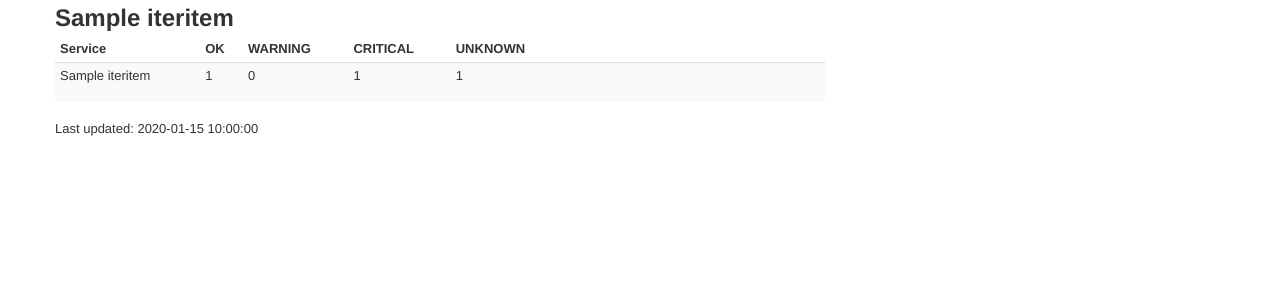
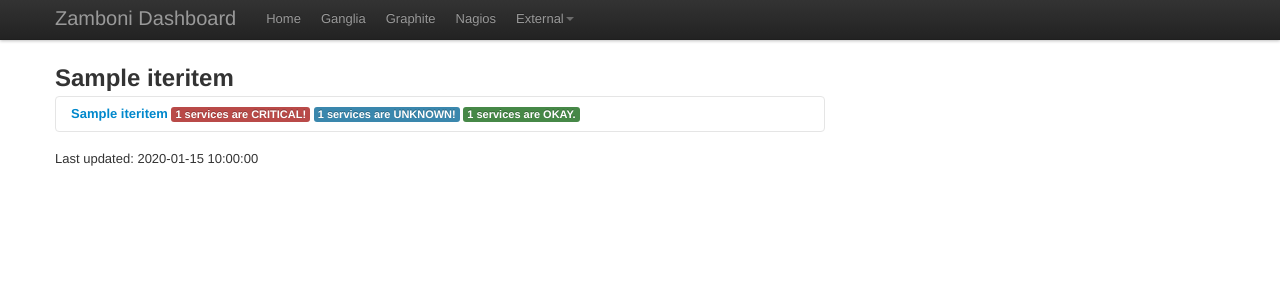
Before and after one commit to mozilla/zamboni-dashboard, a Flask app: template zamboni_dashboard/templates/nagios.html in a window 1280 px wide. Shown: the top 300 px of the page. Run offline with Flask 2, Linux system fonts and the light colour scheme; the template is opened without the code that fills it: most values are stand-ins (such as "Sample title", 1, 10 or a date in 2020); some libraries are stand-ins or nearby versions.

Commit message:
add navbar, clean up /nagios

```diff
--- a/zamboni_dashboard/templates/base.html
+++ b/zamboni_dashboard/templates/base.html
@@ -1,14 +1,40 @@
 <!DOCTYPE html>
-<html>
+<html lang="en">
     <head>
         <meta charset="utf-8">
+        <meta name="viewport" content="width=device-width, initial-scale=1.0">
         <title>{% block title %}Zamboni Dashboard{% endblock %}</title>
         <link rel="stylesheet" href="{{ url_for('static', filename='bootstrap/css/bootstrap.min.css') }}" />
         <link rel="stylesheet" href="{{ url_for('static', filename='css/style.css') }}" />
         <script src="{{ url_for('static', filename='js/jquery-1.7.2.min.js') }}"></script>
         <script src="{{ url_for('static', filename='bootstrap/js/bootstrap.min.js') }}"></script>
+        <style>
+            body {
+                padding-top: 60px;
+            }
+        </style>
     </head>
     <body>
+        <div class="navbar navbar-fixed-top">
+            <div class="navbar-inner">
+                <div class="container">
+                    <a class="brand" href="#">Zamboni Dashboard</a>
+                    <ul class="nav">
+                        <li><a href="{{ url_for('index') }}">Home</a></li>
+                        <li><a href="{{ url_for('ganglia') }}">Ganglia</a></li>
+                        <li><a href="{{ url_for('graphite') }}">Graphite</a></li>
+                        <li><a href="{{ url_for('nagios') }}">Nagios</a></li>
+                        <li class="dropdown">
+                        <a href="#" class="dropdown-toggle" data-toggle="dropdown">External<b class="caret"></b></a>
+                        <ul class="dropdown-menu">
+                            <li><a href="https://bit.ly/amo_ops_bug">File an operations bug</a></li>
+                            <li><a href="https://mana.mozilla.org/wiki/display/websites/addons.mozilla.org">Operations documentation</a></li>
+                        </ul>
+                        </li>
+                    </ul>
+                </div>
+            </div>
+        </div>
         <div class="container">
             {% block content %}
             {% endblock %}
--- a/zamboni_dashboard/templates/index.html
+++ b/zamboni_dashboard/templates/index.html
@@ -1,6 +1,5 @@
 {% extends 'base.html' %}
 {% block content %}
-    <h1>Zamboni Dashboard</h1>
     <dl id="menu">
         <dt>External Resources</td>
         <dd>
--- a/zamboni_dashboard/templates/nagios.html
+++ b/zamboni_dashboard/templates/nagios.html
@@ -4,29 +4,38 @@
     {% for group, service_groups in status.iteritems() %}
         <div class="span8">
             <h2>{{ group }}</h2>
-        <table class="table table-striped table-condensed">
-            <thead>
-                <tr><th>Service</th><th>OK</th><th>WARNING</th><th>CRITICAL</th><th>UNKNOWN</th></tr>
-            </thead>
-        <tbody>
+            <div class="accordion">
                 {% for service_group, services in service_groups.iteritems() %}
-            <tr class="nagios_row">
-                <td>{{ service_group }}</td>
-                <td>{{ services.OK|length }}</td>
-                <td>{{ services.WARNING|length }}</td>
-                <td>{{ services.CRITICAL|length }}</td>
-                <td>{{ services.UNKNOWN|length }}</td>
-                <td>
-                    <dl class="collapse in service_host_list dl-horizontal">
+                    <div class="accordion-group">
+                        <div class="accordion-heading">
+                            <a class="accordion-toggle">
+                                <strong>{{ service_group }}</strong>
+                                {% if services.CRITICAL %}
+                                <span class="label label-important">{{ services.CRITICAL|length }} services are CRITICAL!</span>
+                                {% endif %}
+                                {% if services.WARNING %}
+                                <span class="label label-warning">{{ services.WARNING|length}} services are WARNING!</span>
+                                {% endif %}
+                                {% if services.UNKNOWN %}
+                                <span class="label label-info">{{ services.UNKNOWN|length}} services are UNKNOWN!</span>
+                                {% endif %}
+                                {% if services.OK %}
+                                <span class="label label-success">{{ services.OK|length }} services are OKAY.</span>
+                                {% endif %}
+                            </a>
+                        </div>
+                        <div class="accordion-body in collapse" style="height: 0px;">
+                            <div class="accordion-inner">
+                                <dl class="dl-horizontal">
                                 {% for service in services.all -%}
                                 <dt>{{ service.host }}</dt><dd><span class="label {{ service.label_class }}">{{ service.status }}</span></dd>
                                 {% endfor %}
                                 </dl>
-                </td>
-            </tr>
+                            </div>
+                        </div>
+                    </div>
                 {% endfor %}
-        </tbody>
-        </table>
+            </div>
         </div>
     {% endfor %}
     </div>
@@ -34,9 +43,9 @@
     Last updated: {{ updated }}
     </div>
     <script>
-        $('.collapse').collapse();
-        $('.nagios_row').on('click', function(e) {
-            $(this).find('.collapse').collapse('toggle');
+        $('.collapse').collapse({parent: ':parent'});
+        $('.accordion-toggle').on('click', function(e) {
+            $(this).parent().siblings('.collapse').collapse('toggle');
             return false;
         });
     </script>
```
Lines whose indentation alone changed are shown as unchanged.
